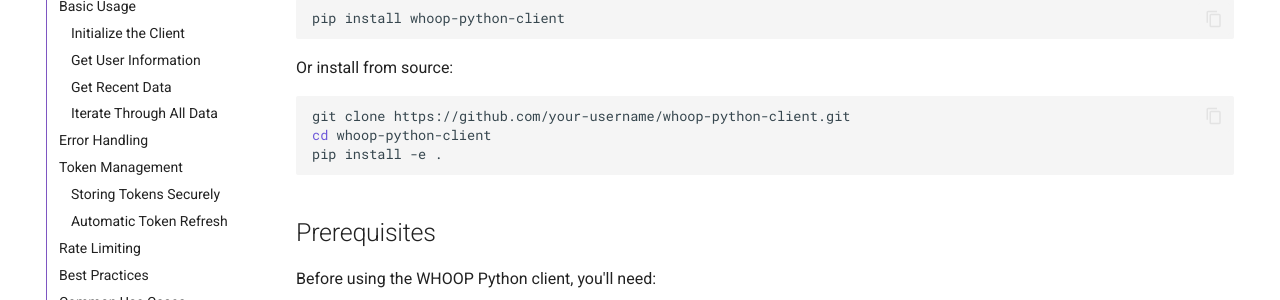
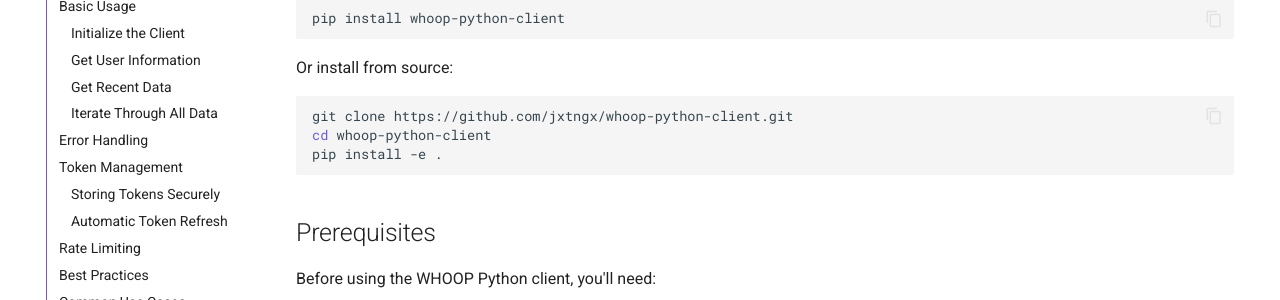
Before and after one commit to jxtngx/whoop-python-client, an MkDocs documentation site: the page built from docs/getting-started.md, in a window 1280 px wide and 900 px high. Shown: the part 387-687 px from the top of the window. Built offline with MkDocs 1.6.1 and Material for MkDocs 9.7.7, drawn with Linux system fonts in a browser that asks for light colours; comment, search, counter and statistics services are not loaded; the version menu is left out.

Commit message:
update docs

````diff
--- a/docs/getting-started.md
+++ b/docs/getting-started.md
@@ -13,7 +13,7 @@ pip install whoop-python-client
 Or install from source:
 
 ```bash
-git clone https://github.com/your-username/whoop-python-client.git
+git clone https://github.com/jxtngx/whoop-python-client.git
 cd whoop-python-client
 pip install -e .
 ```
--- a/mkdocs.yml
+++ b/mkdocs.yml
@@ -1,10 +1,10 @@
 site_name: WHOOP Python Client
 site_description: A Python client for the WHOOP API
-site_author: Your Name
-site_url: https://your-username.github.io/whoop-python-client/
+site_author: Justin Goheen
+site_url: https://jxtngx/github.io/whoop-python-client/
 
 repo_name: whoop-python-client
-repo_url: https://github.com/your-username/whoop-python-client
+repo_url: https://github.com/jxtngx/whoop-python-client
 
 nav:
   - Home: index.md
@@ -93,16 +93,13 @@ markdown_extensions:
       smart_enable: all
   - pymdownx.caret
   - pymdownx.details
-  - pymdownx.emoji:
-      emoji_generator: !!python/name:materialx.emoji.to_svg
-      emoji_index: !!python/name:materialx.emoji.twemoji
   - pymdownx.highlight:
       anchor_linenums: true
   - pymdownx.inlinehilite
   - pymdownx.keys
   - pymdownx.magiclink:
       repo_url_shorthand: true
-      user: your-username
+      user: jxtngx
       repo: whoop-python-client
   - pymdownx.mark
   - pymdownx.smartsymbols
@@ -120,8 +117,4 @@ markdown_extensions:
 extra:
   social:
     - icon: fontawesome/brands/github
-      link: https://github.com/your-username/whoop-python-client
-    - icon: fontawesome/brands/python
-      link: https://pypi.org/project/whoop-python-client/
-  version:
-    provider: mike
+      link: https://github.com/jxtngx/whoop-python-client
````
